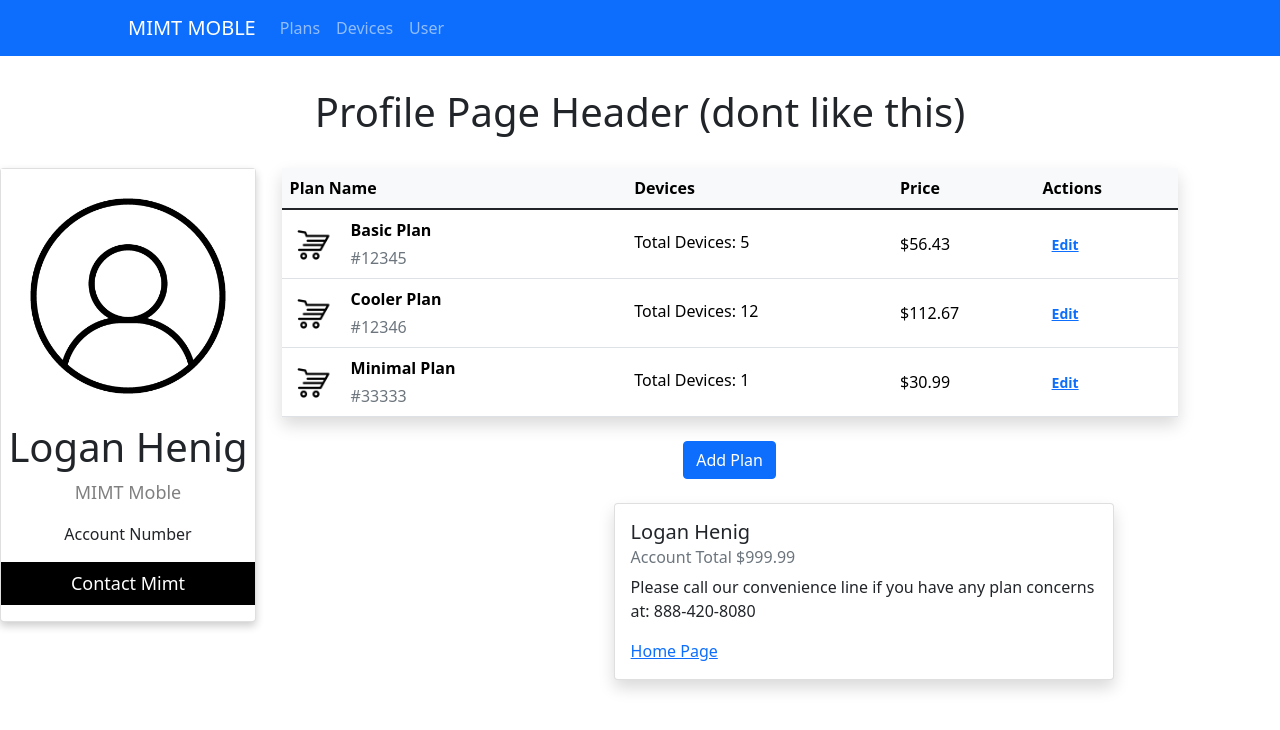
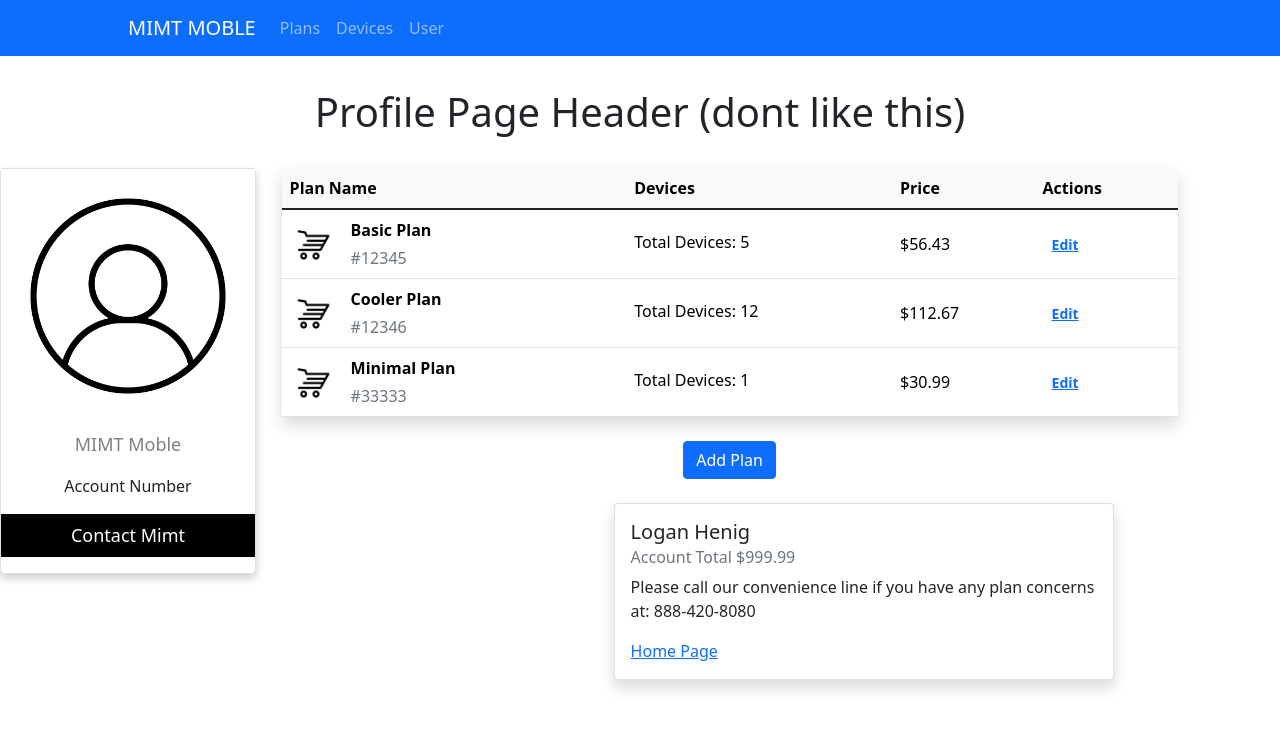
Before and after one commit to lhenig/MIMT-Mobile, an Angular app in the folder client/: page /user in a window 1280 px wide. Shown: the top 730 px of the page. Built offline with nearby package versions, Linux system fonts and the light colour scheme; no server answers.

Commit message:
model change and parent to child data handling

```diff
--- a/client/src/app/components/device-page/device-page.component.ts
+++ b/client/src/app/components/device-page/device-page.component.ts
@@ -15,12 +15,12 @@ export class DevicePageComponent implements OnInit {
   constructor(private deviceService: DeviceService, private router: Router) { }
 
   ngOnInit(): void {
-    this.deviceService.findAllDevices().subscribe((data) => {
-      //console.log("body: " + data.body);
-      if (data.body != null) {
-        this.DeviceList = data.body;
-      }
-    });
+    // this.deviceService.findAllDevices().subscribe((data) => {
+    //   //console.log("body: " + data.body);
+    //   if (data.body != null) {
+    //     this.DeviceList = data.body;
+    //   }
+    // });
   }
 
 }
--- a/client/src/app/components/plan-page/plan-page.component.ts
+++ b/client/src/app/components/plan-page/plan-page.component.ts
@@ -15,12 +15,12 @@ export class PlanPageComponent implements OnInit {
   constructor(private planService: PlanService, private router: Router) { }
 
   ngOnInit(): void {
-    this.planService.findAllPlans().subscribe((data) => {
-      //console.log("body: " + data.body);
-      if (data.body != null) {
-        this.PlanList = data.body;
-      }
-    });
+    // this.planService.findAllPlans().subscribe((data) => {
+    //   //console.log("body: " + data.body);
+    //   if (data.body != null) {
+    //     this.PlanList = data.body;
+    //   }
+    // });
   }
 
 }
--- a/client/src/app/components/user-info/user-info.component.html
+++ b/client/src/app/components/user-info/user-info.component.html
@@ -1,7 +1,7 @@
 <div class="card-container">
     <div class="card">
         <img src="../../assets/user icon.webp" alt="John" style="width:100%">
-        <h1>Logan Henig
+        <h1>{{User?.userName}}
         </h1>
         <p class="title">MIMT Moble</p>
         <p>Account Number</p>
--- a/client/src/app/components/user-info/user-info.component.ts
+++ b/client/src/app/components/user-info/user-info.component.ts
@@ -1,4 +1,5 @@
-import { Component, OnInit } from '@angular/core';
+import { Component, Input, OnInit } from '@angular/core';
+import { User } from 'src/app/models/user.model';
 
 @Component({
   selector: 'app-user-info',
@@ -7,6 +8,8 @@ import { Component, OnInit } from '@angular/core';
 })
 export class UserInfoComponent implements OnInit {
 
+  @Input() User?: User;
+
   constructor() { }
 
   ngOnInit(): void {
--- a/client/src/app/components/user-page/user-page.component.html
+++ b/client/src/app/components/user-page/user-page.component.html
@@ -1,10 +1,9 @@
 <h1 class="profile-header">Profile Page Header (dont like this)</h1>
+<div id="user">
+    {{User?.userName}}
+</div>
 <div class="grid-divide">
 
-    <app-user-info></app-user-info>
-    <app-users-plans></app-users-plans>
+    <app-user-info [User]="this.User"></app-user-info>
+    <app-users-plans [User]="this.User"></app-users-plans>
 </div>
-
-<div id="user">
-    <!-- {{User}}  -->
-</div>
--- a/client/src/app/components/user-page/user-page.component.ts
+++ b/client/src/app/components/user-page/user-page.component.ts
@@ -11,7 +11,7 @@ import { UserService } from 'src/app/services/user.service';
 })
 export class UserPageComponent implements OnInit {
   //not sure how to do with login so I'm gonna wait on this one
-  User!: User;
+  User?: User;
   // User.id: number;
 
   constructor(private userService: UserService, private router: Router) { }
@@ -24,9 +24,10 @@ export class UserPageComponent implements OnInit {
       if (data.body != null) {
         console.log(data.body);
         //STUFF WITH DATA HERE
-        // this.User = data.body;
+        this.User = data.body;
       }
     })
+
   }
 
 }
--- a/client/src/app/components/users-plans/users-plans.component.ts
+++ b/client/src/app/components/users-plans/users-plans.component.ts
@@ -1,4 +1,5 @@
-import { Component, OnInit } from '@angular/core';
+import { Component, Input, OnInit } from '@angular/core';
+import { User } from 'src/app/models/user.model';
 
 @Component({
   selector: 'app-users-plans',
@@ -7,6 +8,8 @@ import { Component, OnInit } from '@angular/core';
 })
 export class UsersPlansComponent implements OnInit {
 
+  @Input() User?: User;
+
   constructor() { }
 
   ngOnInit(): void {
--- a/client/src/app/models/user.model.ts
+++ b/client/src/app/models/user.model.ts
@@ -2,19 +2,19 @@ export class User {
 
     //SUBJECT TO CHANGE
     id: number;
-    name: string;
+    userName: string;
     email: string;
     plans: Array<string>;
     devices: Array<string>;
 
     constructor(
         id: number,
-        name: string,
+        userName: string,
         email: string,
         plans: Array<string>,
         devices: Array<string>) {
             this.id = id;
-            this.name = name;
+            this.userName = userName;
             this.email = email;
             this.plans = plans;
             this.devices = devices;
```
